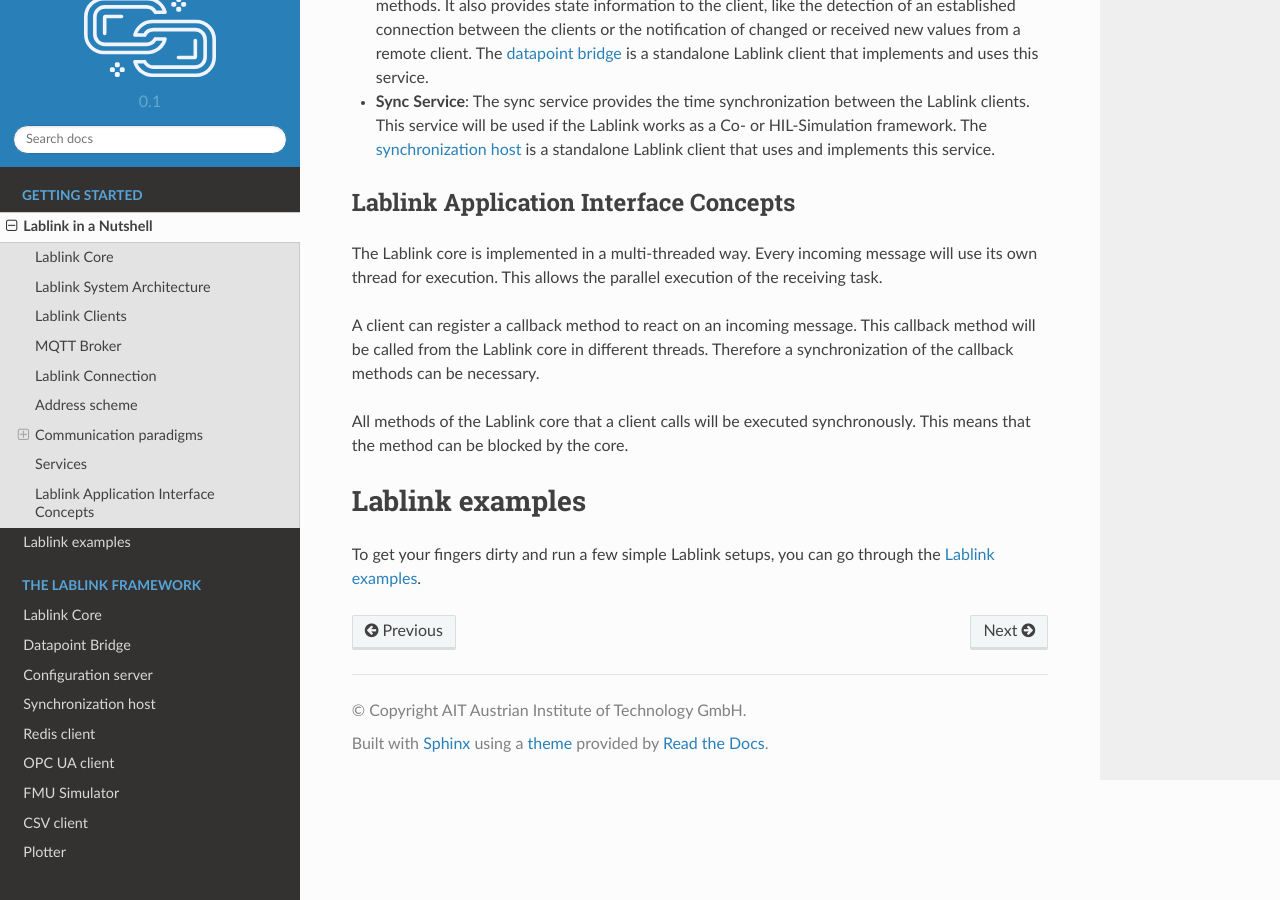
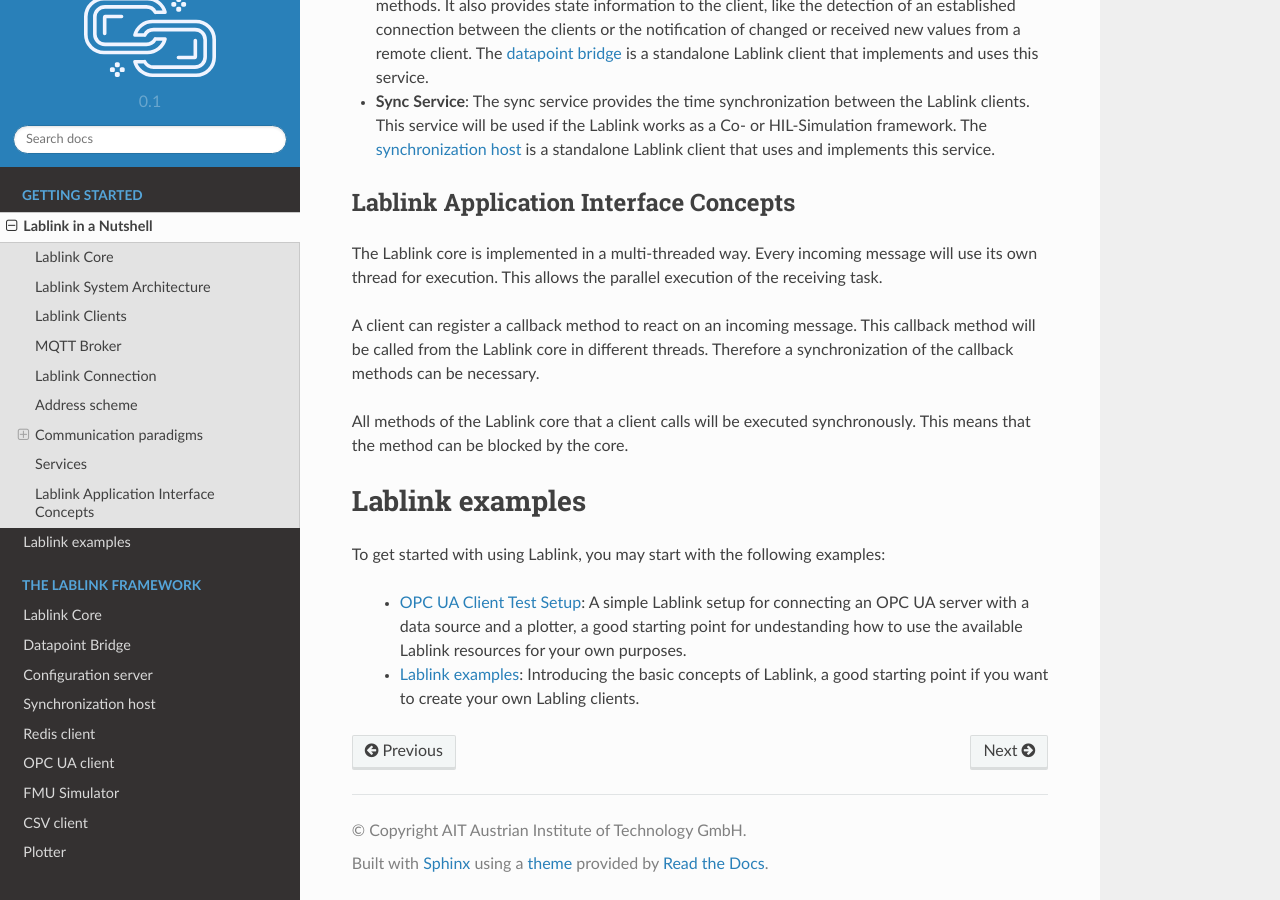
Before and after one commit to AIT-Lablink/lablink-docs-main, a Sphinx documentation site: the page built from source/lablink_in_a_nutshell.rst, in a window 1280 px wide and 900 px high, scrolled down 4402 px. Built offline with Sphinx 7.4.7 and the Read the Docs theme 2.0.0, drawn with Linux system fonts in a browser that asks for light colours.

Commit message:
Update examples

```diff
--- a/source/lablink_in_a_nutshell.rst
+++ b/source/lablink_in_a_nutshell.rst
@@ -190,4 +190,9 @@ This means that the method can be blocked by the core.
 Lablink examples
 ****************
 
-To get your fingers dirty and run a few simple Lablink setups, you can go through the `Lablink examples <https://ait-lablink.readthedocs.io/projects/ait-lablink-examples>`_.
+To get started with using Lablink, you may start with the following examples:
+
+ * `OPC UA Client Test Setup <https://github.com/AIT-Lablink/lablink-opcua-client-test>`__:
+   A simple Lablink setup for connecting an OPC UA server with a data source and a plotter, a good starting point for  undestanding how to use the available Lablink resources for your own purposes.
+ * `Lablink examples <https://ait-lablink.readthedocs.io/projects/ait-lablink-examples>`__:
+   Introducing the basic concepts of Lablink, a good starting point if you want to create your own Labling clients.
```
